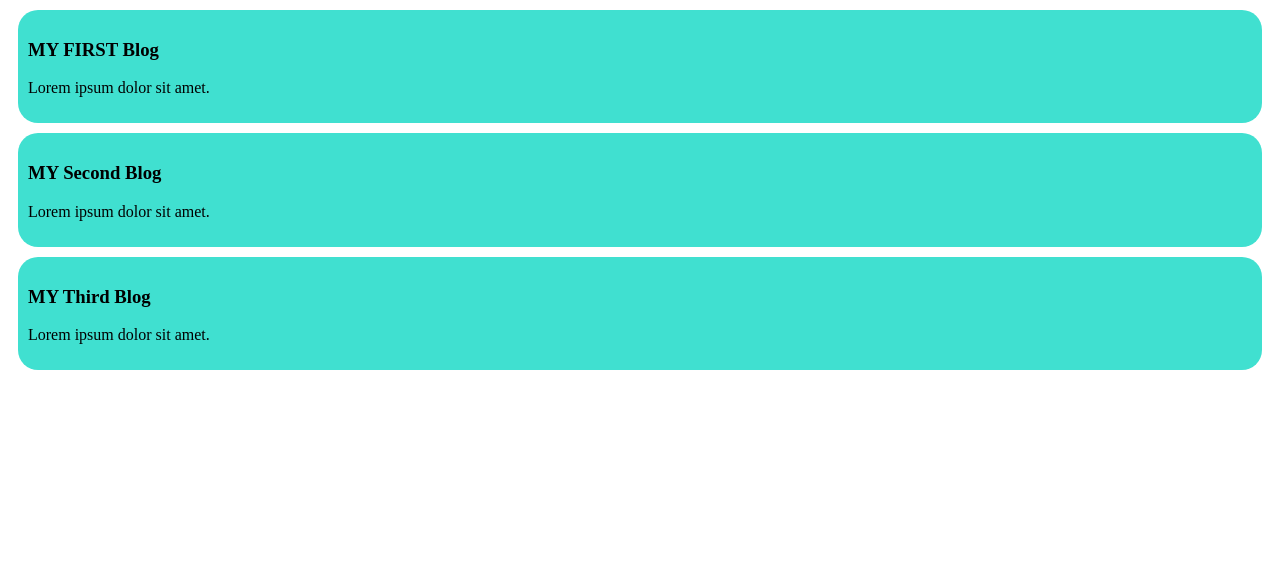
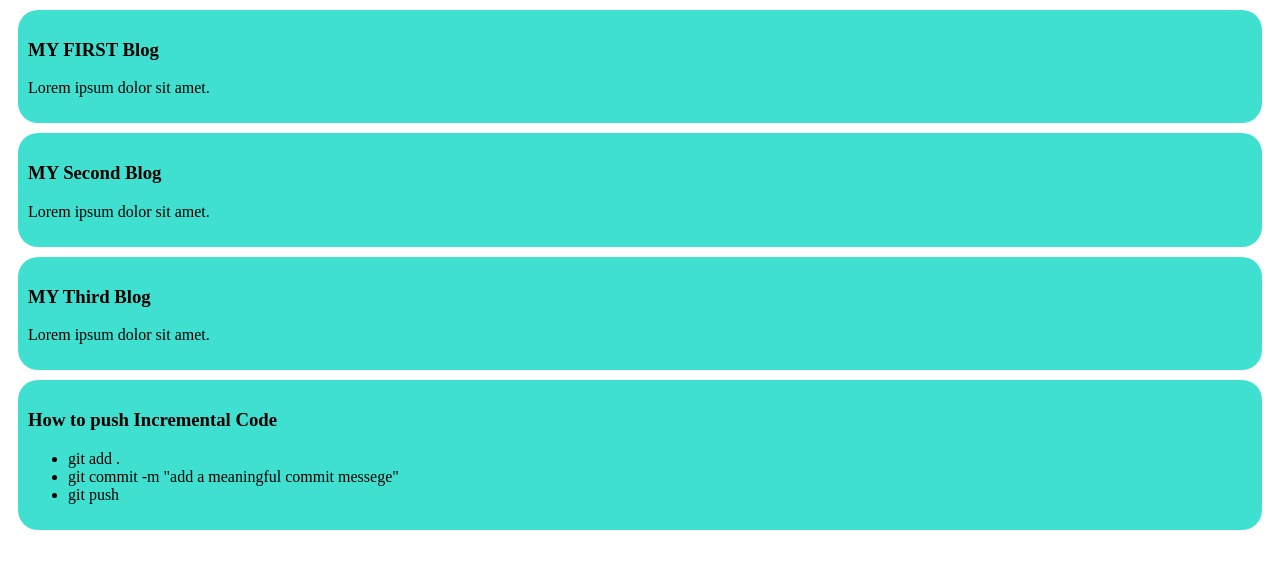
Before and after one commit to Abdullah-Al-Naeim/my-2nd-simple-website, a plain HTML site: page index.html in a window 1280 px wide. Drawn offline with Linux system fonts and the light colour scheme.

Commit message:
added new div

```diff
--- a/index.html
+++ b/index.html
@@ -19,5 +19,13 @@
         <h3>MY Third Blog</h3>
         <p>Lorem ipsum dolor sit amet.</p>
     </div>
+    <div>
+        <h3>How to push Incremental Code</h3>
+        <ul>
+            <li>git add .</li>
+            <li>git commit -m "add a meaningful commit messege"</li>
+            <li>git push</li>
+        </ul>
+    </div>
 </body>
 </html>
```
